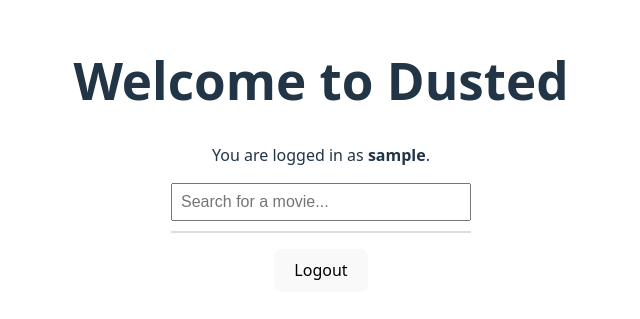
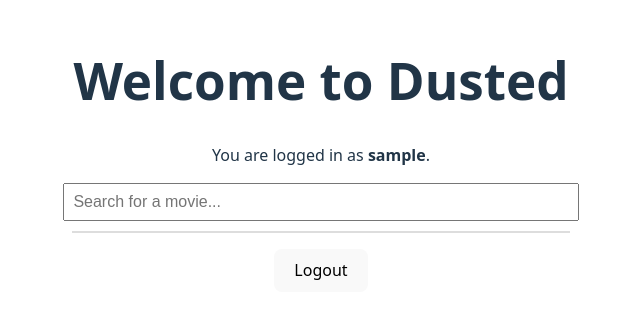
Before and after one commit to jaejunshin96/Dusted, a React (Vite) app in the folder frontend/: page / in a window 1280 px wide. Shown: the part 245-564 px from the top of the page, without its empty margins (319-959 px from the left). Built offline with nearby package versions, Linux system fonts and the light colour scheme; sample sign-in values are in the browser's storage.

Commit message:
feat(frotend): add detail modal view on search result item

```diff
--- /dev/null
+++ b/frontend/src/components/LoadingErrorItem.tsx
@@ -0,0 +1,20 @@
+import React from "react";
+
+interface LoadingErrorItemProps {
+  message: string;
+  isError?: boolean;
+}
+
+const LoadingErrorItem: React.FC<LoadingErrorItemProps> = ({ message, isError = false }) => {
+  return (
+    <li style={{
+      padding: "8px",
+      color: isError ? "red" : "gray",
+      fontStyle: isError ? "normal" : "italic"
+    }}>
+      {message}
+    </li>
+  );
+};
+
+export default LoadingErrorItem;
--- /dev/null
+++ b/frontend/src/components/MovieListItem.tsx
@@ -0,0 +1,35 @@
+import React, { useEffect, useState } from "react";
+import { Movie } from "./MovieSearch";
+
+interface MovieListItemProps {
+  movie: Movie;
+  onClick: (movie: Movie) => void;
+}
+
+const MovieListItem: React.FC<MovieListItemProps> = ({ movie, onClick }) => {
+  const [isVisible, setIsVisible] = useState(false);
+
+  useEffect(() => {
+    const timeout = setTimeout(() => setIsVisible(true), 100);
+    return () => clearTimeout(timeout);
+  }, []);
+
+  return (
+    <li
+      style={{
+        padding: "8px",
+        cursor: "pointer",
+        borderBottom: "1px solid #ddd",
+        boxSizing: "border-box",
+        opacity: isVisible ? 1 : 0,
+        transform: isVisible ? "translateY(0)" : "translateY(10px)",
+        transition: "opacity 0.4s ease, transform 0.4s ease",
+      }}
+      onClick={() => onClick(movie)}
+    >
+      {movie.title}
+    </li>
+  );
+};
+
+export default MovieListItem;
--- /dev/null
+++ b/frontend/src/components/MovieModal.tsx
@@ -0,0 +1,72 @@
+import React, { useEffect, useState } from "react";
+import { Movie } from "./MovieSearch";
+
+interface MovieModalProps {
+  movie: Movie;
+  onClose: () => void;
+}
+
+const MovieModal: React.FC<MovieModalProps> = ({ movie, onClose }) => {
+  const [isVisible, setIsVisible] = useState(false);
+
+  useEffect(() => {
+    setIsVisible(true);
+    return () => setIsVisible(false); // Clean up when unmounting
+  }, []);
+
+  return (
+    <div
+      style={{
+        position: "fixed",
+        top: 0,
+        left: 0,
+        right: 0,
+        bottom: 0,
+        backgroundColor: "rgba(0, 0, 0, 0.5)",
+        display: "flex",
+        alignItems: "center",
+        justifyContent: "center",
+        opacity: isVisible ? 1 : 0,
+        transition: "opacity 0.3s ease",
+      }}
+      onClick={onClose}
+    >
+      <div
+        style={{
+          backgroundImage: movie.backdrop_path
+            ? `url(https://image.tmdb.org/t/p/original${movie.backdrop_path})`
+            : "none",
+          backgroundColor: movie.backdrop_path ? "transparent" : "#2a2a2a",
+          backgroundSize: "cover",
+          backgroundPosition: "center",
+          padding: "20px",
+          borderRadius: "8px",
+          width: "80%",
+          maxWidth: "500px",
+          textAlign: "left",
+          color: "white",
+          boxShadow: "0 0 10px rgba(0,0,0,0.7)",
+          position: "relative",
+          animation: "slideUp 0.3s ease",
+        }}
+        onClick={(e) => e.stopPropagation()}
+      >
+        <h2>{movie.title}</h2>
+        <p><strong>Release Date:</strong> {movie.release_date}</p>
+        <p><strong>Overview:</strong> {movie.overview || "No description available."}</p>
+        <button
+          onClick={onClose}
+          style={{
+            marginTop: "10px",
+            padding: "6px 12px",
+            borderRadius: "4px",
+            cursor: "pointer"
+          }}>
+          Close
+        </button>
+      </div>
+    </div>
+  );
+};
+
+export default MovieModal;
--- a/frontend/src/components/MovieSearch.tsx
+++ b/frontend/src/components/MovieSearch.tsx
@@ -1,26 +1,37 @@
 import { useState, useEffect } from "react";
 import axios from "axios";
+import LoadingErrorItem from "./LoadingErrorItem";
+import MovieListItem from "./MovieListItem";
+import MovieModal from "./MovieModal";
+
+export interface Movie {
+  id: number;
+  title: string;
+  overview: string;
+  backdrop_path: string | null;
+  release_date: string;
+}
 
 const MovieSearch = () => {
   const [query, setQuery] = useState("");
-  const [movies, setMovies] = useState<any[]>([]);
+  const [movies, setMovies] = useState<Movie[]>([]);
   const [loading, setLoading] = useState(false);
   const [error, setError] = useState("");
+  const [selectedMovie, setSelectedMovie] = useState<Movie | null>(null);
   let debounceTimeout: NodeJS.Timeout;
 
   const handleInputChange = (e: React.ChangeEvent<HTMLInputElement>) => {
     const value = e.target.value;
     setQuery(value);
 
-    // Debounce API calls to avoid too many requests
     clearTimeout(debounceTimeout);
     debounceTimeout = setTimeout(() => {
       if (value.length > 1) {
         fetchMovies(value);
       } else {
-        setMovies([]); // Clear results if query is empty
+        setMovies([]);
       }
-    }, 500); // 500ms delay
+    }, 500);
   };
 
   const fetchMovies = async (searchTerm: string) => {
@@ -39,55 +50,41 @@ const MovieSearch = () => {
     }
   };
 
+  const handleMovieClick = (movie: Movie) => setSelectedMovie(movie);
+  const handleCloseModal = () => setSelectedMovie(null);
+
   return (
-    <div style={styles.container}>
+    <div style={{
+      display: "flex",           // Makes the parent a flex container
+      flexDirection: "column",    // Stacks children vertically
+      alignItems: "center",       // Centers children horizontally
+    }}>
       <input
         type="text"
         placeholder="Search for a movie..."
         value={query}
         onChange={handleInputChange}
-        style={styles.input}
+        style={{ width: "100%", padding: "8px", fontSize: "16px" }}
       />
-      {loading && <p>Loading...</p>}
-      {error && <p style={{ color: "red" }}>{error}</p>}
-      <ul style={styles.list}>
-        {movies.map((movie) => (
-          <li key={movie.id} style={styles.listItem}>{movie.title}</li>
+      <ul style={{
+        width: "100%",
+        border: "1px solid #ddd",
+        padding: 0,
+        marginTop: "10px",
+        maxHeight: "250px",            // Increased height for more visibility
+        overflowY: "auto",
+        listStyleType: "none",
+      }}>
+        {loading && <LoadingErrorItem message="Loading..." />}
+        {error && <LoadingErrorItem message={error} isError />}
+        {movies.map(movie => (
+          <MovieListItem key={movie.id} movie={movie} onClick={handleMovieClick} />
         ))}
       </ul>
+
+      {selectedMovie && <MovieModal movie={selectedMovie} onClose={handleCloseModal} />}
     </div>
   );
 };
 
-const styles = {
-  container: {
-    width: "300px",
-    margin: "auto",
-    textAlign: "center" as const,
-  },
-  input: {
-    width: "100%", // Matches the container width
-    padding: "8px",
-    fontSize: "16px",
-    boxSizing: "border-box" as const,
-  },
-  list: {
-    width: "100%", // Matches the container width
-    border: "1px solid #ddd",
-    listStyleType: "none",
-    padding: 0,
-    marginTop: "10px",
-    boxSizing: "border-box"  as const,
-    maxHeight: "200px", // Limit height to show up to 5 items
-    overflowY: "auto" as "auto", // Enable scrolling when more than 5 items
-  },
-  listItem: {
-    width: "100%", // Matches the container width
-    padding: "8px",
-    cursor: "pointer",
-    borderBottom: "1px solid #ddd",
-    boxSizing: "border-box" as const,
-  },
-};
-
 export default MovieSearch;
--- a/frontend/src/pages/HomePage.tsx
+++ b/frontend/src/pages/HomePage.tsx
@@ -10,7 +10,9 @@ const HomePage: React.FC = () => {
       <p>
         You are logged in as <strong>{username}</strong>.
       </p>
-      <MovieSearch />
+      <div>
+        <MovieSearch />
+      </div>
       <div>
         <LogoutButton />
       </div>
```
